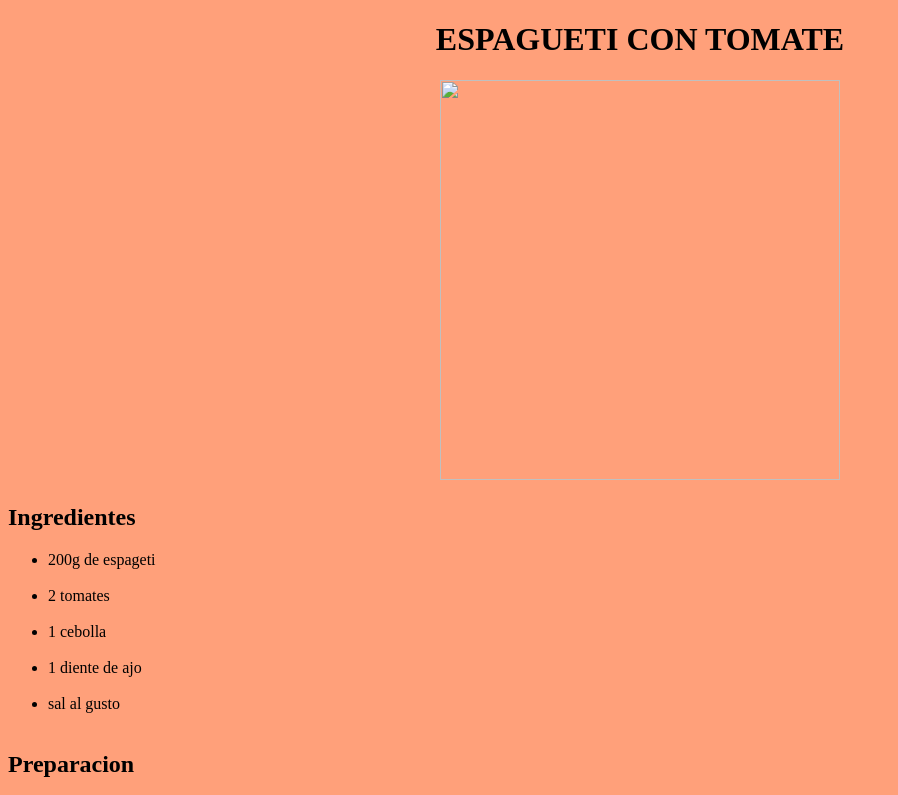
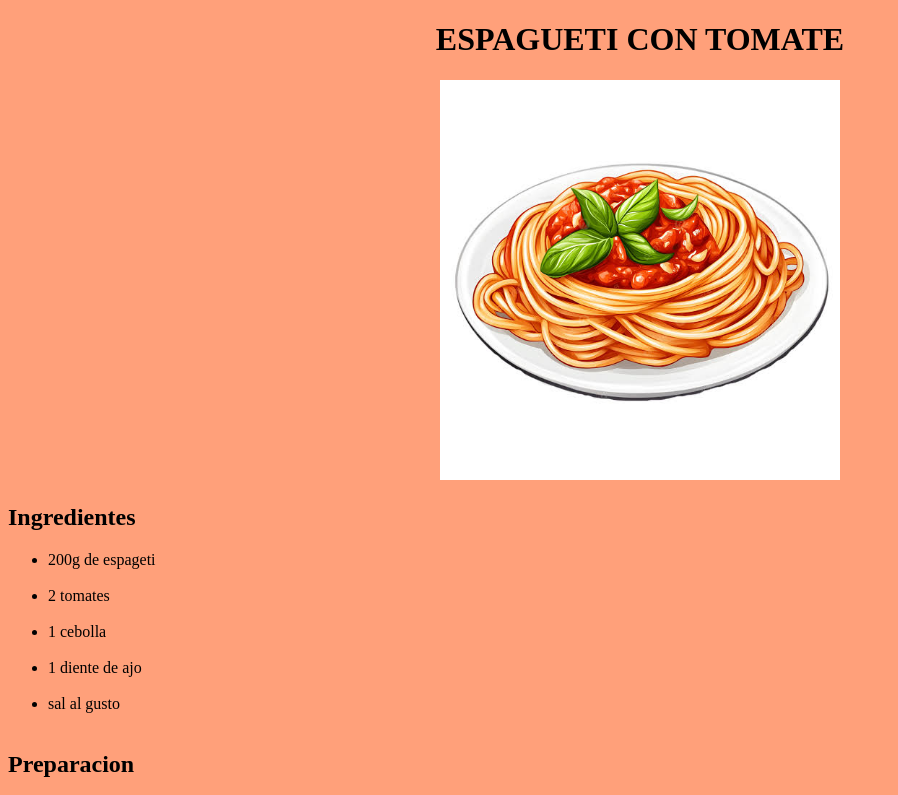
Before and after one commit to romelmamani/Receta, a plain HTML site: page Reseta.html in a window 1280 px wide. Shown: the top 795 px of the page, without its empty margins (0-898 px from the left). Drawn offline with Linux system fonts and the light colour scheme.

Commit message:
Fix image paths and clean up HTML formatting
Updated image paths and removed unnecessary escape characters.

```diff
--- a/Reseta.html
+++ b/Reseta.html
@@ -5,12 +5,12 @@
     <meta name="viewport" content="width=device-width, initial-scale=1.0">
     <title>Reseta de espageti</title>
 
-    <link rel="shortcut icon" href="c:\Users\pcUsuario\Downloads\espagueti con tomate.png" type="image/x-icon">
+    <link rel="shortcut icon" href="espagueti.jpg" type="image/x-icon">
 </head>
 <body style="background-color: lightsalmon;">
     <center>
     <h1>ESPAGUETI CON TOMATE</h1>
-    <img src="c:\Users\pcUsuario\Downloads\espagueti con tomate.png" alt="" width="400<" height="400">
+    <img src="espagueti.jpg" alt="" width="400<" height="400">
     </center>
 <h2>Ingredientes</h2>
 <ul>
```
